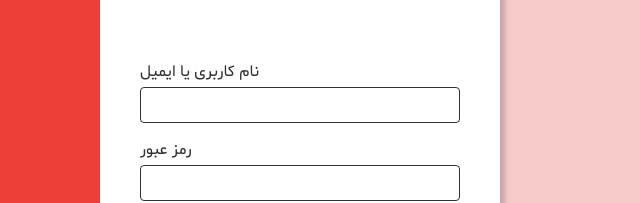
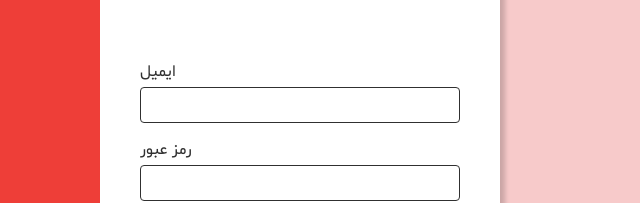
Before and after one commit to sajaddehghani1907/Simple-login-page, a website: page index.html in a window 1280 px wide. Shown: the part 195-398 px from the top of the page, 540-1180 px from the left. Drawn offline with Linux system fonts and the light colour scheme; files whose address does not match are found by name.

Commit message:
fix : change label of input
 to add email only from user based on type attribute

```diff
--- a/index.html
+++ b/index.html
@@ -36,7 +36,7 @@
         <section class="card-right">
             <p class="card-right-paragraph">ورود به حساب کاربری</p>
             <form class="card-right-inputs">
-                <label for="email" class="card-right-inputs-label">نام کاربری یا ایمیل</label>
+                <label for="email" class="card-right-inputs-label">ایمیل</label>
                 <input type="email" id="email" class="card-right-inputs-input" required>
                 <label for="password" class="card-right-inputs-label">رمز عبور</label>
                 <input type="password" id="password" class="card-right-inputs-input" required>
```
